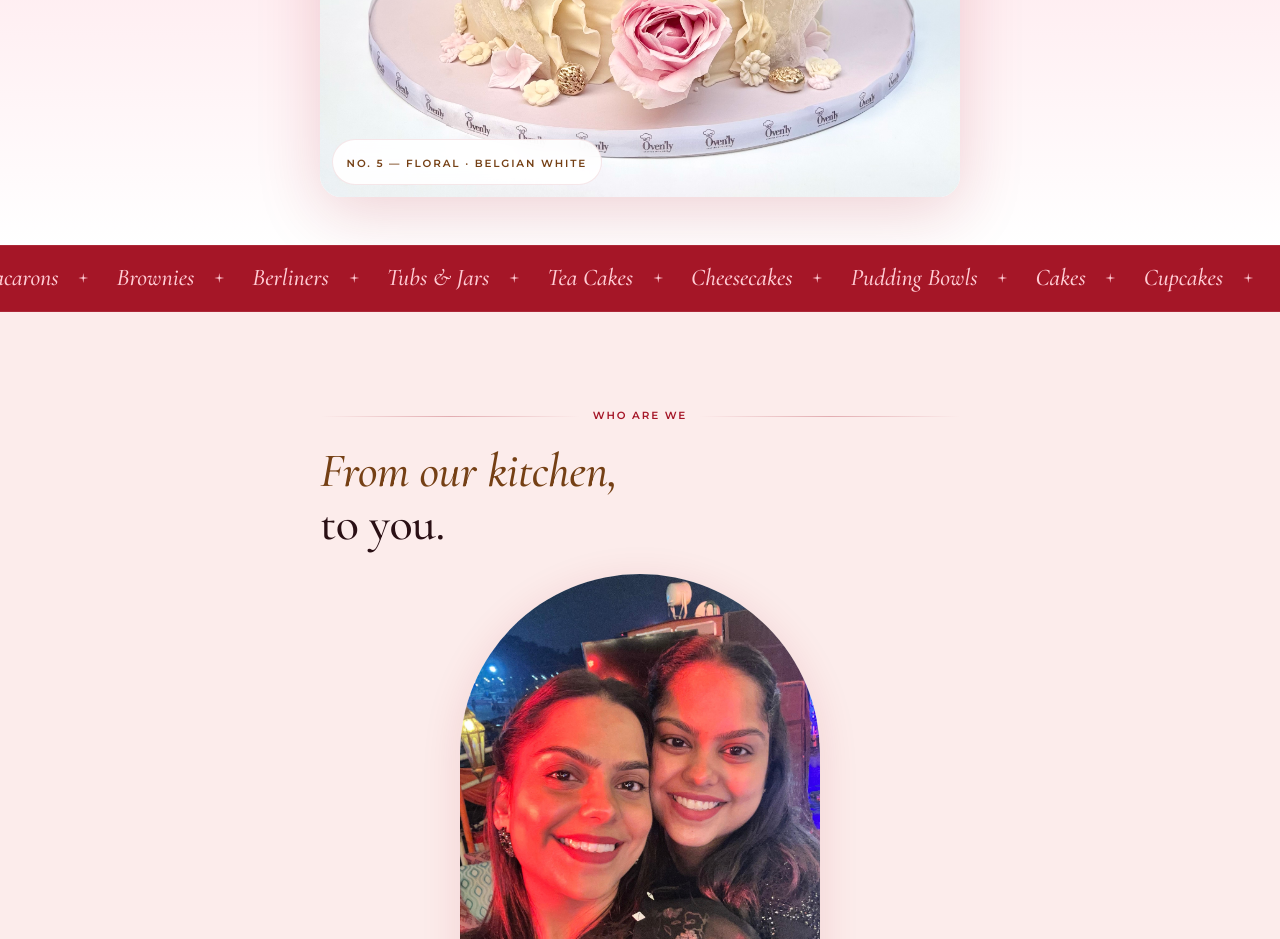
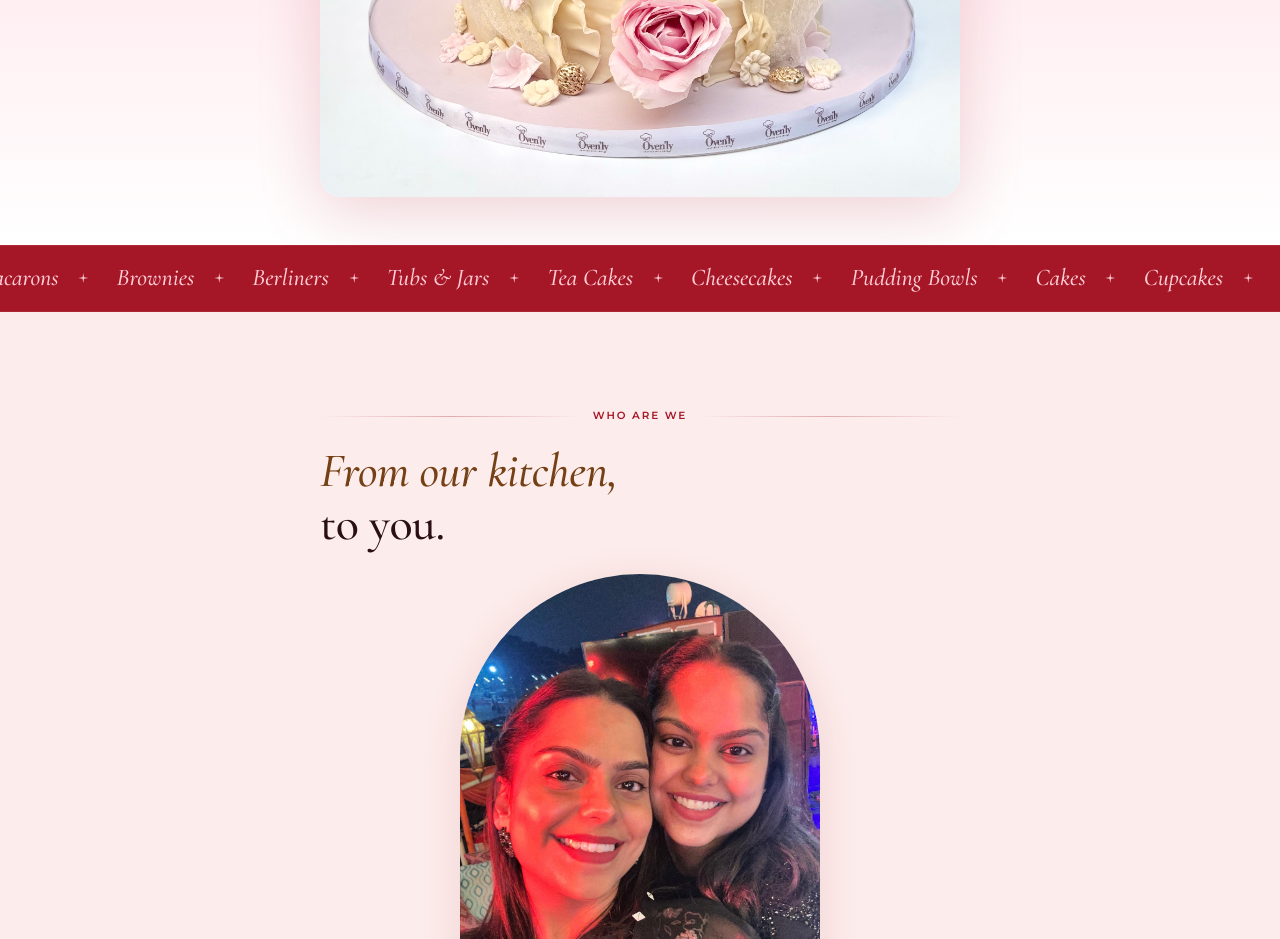
Before and after one commit to ronitsethi/ovenly-web, a React (Vite) app: page / in a window 1280 px wide. Shown: the part 1060-1999 px from the top of the page. Built offline with nearby package versions, Linux system fonts and the light colour scheme; no server answers; what @shopify/hydrogen-react would draw is missing.

Commit message:
fix: remove No.5 photo tag from hero

```diff
--- a/src/pages/LandingPage.jsx
+++ b/src/pages/LandingPage.jsx
@@ -82,9 +82,6 @@ function Hero() {
       <div className="lp-hero-photo fade-up" style={{ animationDelay: '0.35s' }}>
         <div className="lp-hero-photo-frame">
           <img src="/images/img5.jpg" alt="Anniversary cake with pink roses" />
-          <div className="lp-hero-photo-tag">
-            <span className="label-caps">No. 5 — Floral · Belgian White</span>
-          </div>
         </div>
         <div className="lp-hero-stamp" aria-hidden="true">
           <svg viewBox="0 0 120 120">
```
